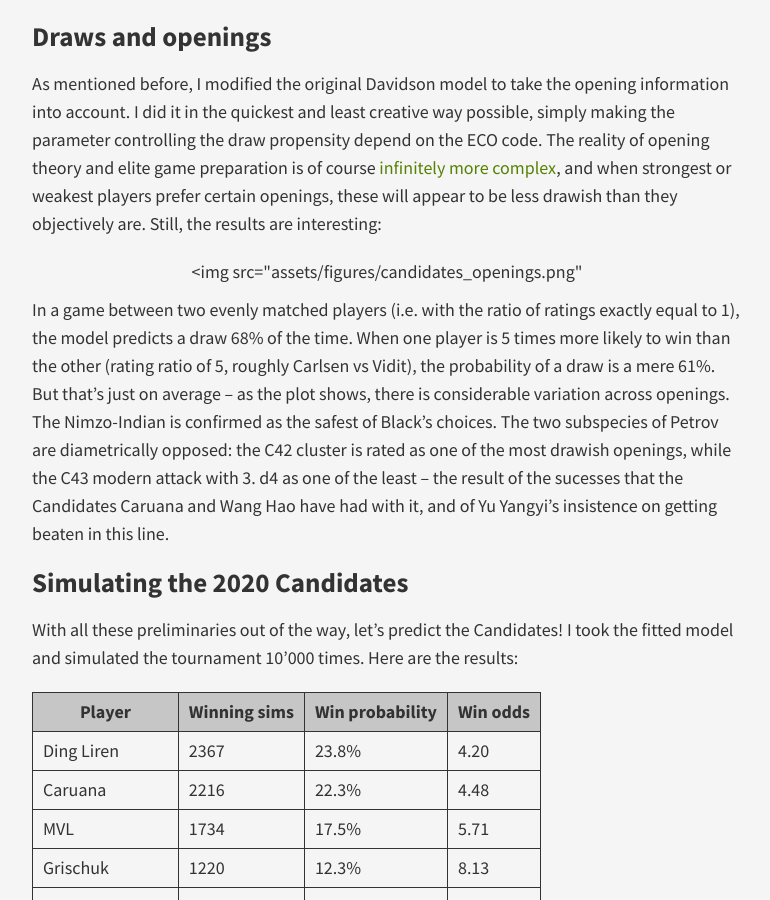
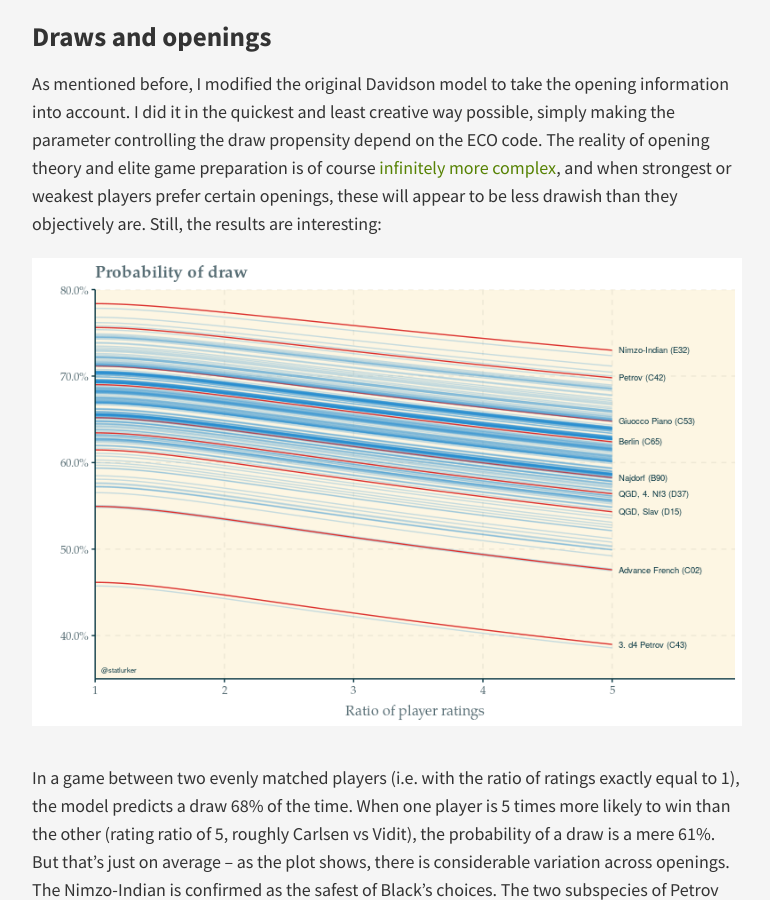
Before and after one commit to huffyhenry/huffyhenry.github.io, a Jekyll site: the page built from _posts/2020-03-14-candidates.md, in a window 1280 px wide and 900 px high, scrolled down 3147 px. Shown: the whole window, without its empty margins (253-1023 px from the left). Built offline with Jekyll 4.4.1, drawn with Linux system fonts in a browser that asks for light colours.

Commit message:
Fix link

```diff
--- a/_posts/2020-03-14-candidates.md
+++ b/_posts/2020-03-14-candidates.md
@@ -103,7 +103,7 @@ to be less drawish than they objectively are.
 Still, the results are interesting:
 
 <figure>
-  <img src="assets/figures/candidates_openings.png"
+  <img src="assets/figures/candidates_openings.png" />
 </figure>
 
 In a game between two evenly matched players (i.e. with the ratio of
```
